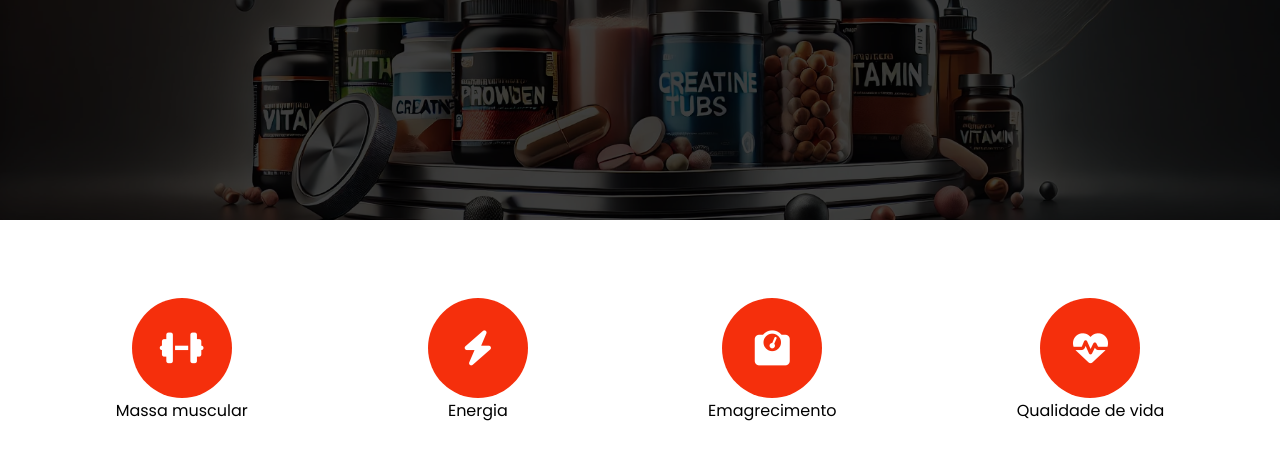
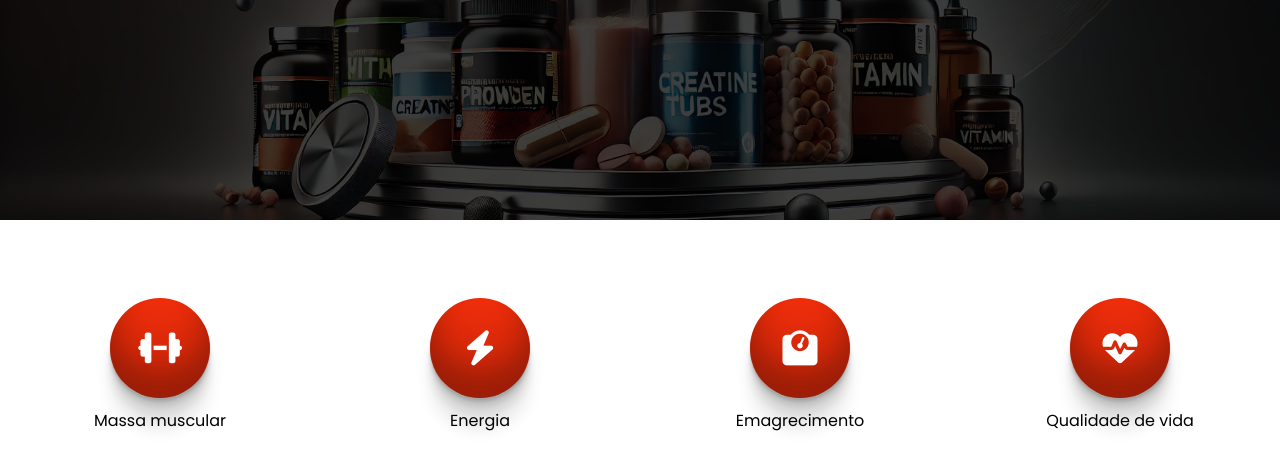
Before and after one commit to mateusmuniz-09/suplementos, a plain HTML site: page index.html in a window 1280 px wide. Shown: the part 480-950 px from the top of the page. Drawn offline with nearby package versions, Linux system fonts and the light colour scheme; files that its build step writes are made by us from their sources.

Commit message:
alteração dos botoes

```diff
--- a/assets/style/style.css
+++ b/assets/style/style.css
@@ -143,7 +143,7 @@
     height: auto;
     display: flex;
     justify-content: space-around;
-    padding: 20px 2%;
+    padding: 20px 0;
     margin-top: 3rem;
     overflow-x: auto;
 
@@ -152,11 +152,13 @@
     display: none;
 }
 .botoes .box-botoes{
-    padding: 10px 30px;
+    padding: 10px 10px;
     display: flex;
+    gap: 10px;
     flex-direction: column;
     justify-content: center;
     align-items: center;
+    flex: 1;
 
 }
 .botoes .box-botoes button{
@@ -166,6 +168,7 @@
     padding: 8px;
     background-color: #f52f0c;
     border: none;
+    box-shadow: rgba(0, 0, 0, 0.17) 0px -23px 25px 0px inset, rgba(0, 0, 0, 0.15) 0px -36px 30px 0px inset, rgba(0, 0, 0, 0.1) 0px -79px 40px 0px inset, rgba(0, 0, 0, 0.06) 0px 2px 1px, rgba(0, 0, 0, 0.09) 0px 4px 2px, rgba(0, 0, 0, 0.09) 0px 8px 4px, rgba(0, 0, 0, 0.09) 0px 16px 8px, rgba(0, 0, 0, 0.09) 0px 32px 16px;
 }
 .botoes .box-botoes button i{
     font-size: 35px;
@@ -257,6 +260,7 @@
     padding: 10px 8px;
     background: transparent;
     margin: 0;
+
 }
 .swiper-slide .box-img{
     width: 100%;
```
